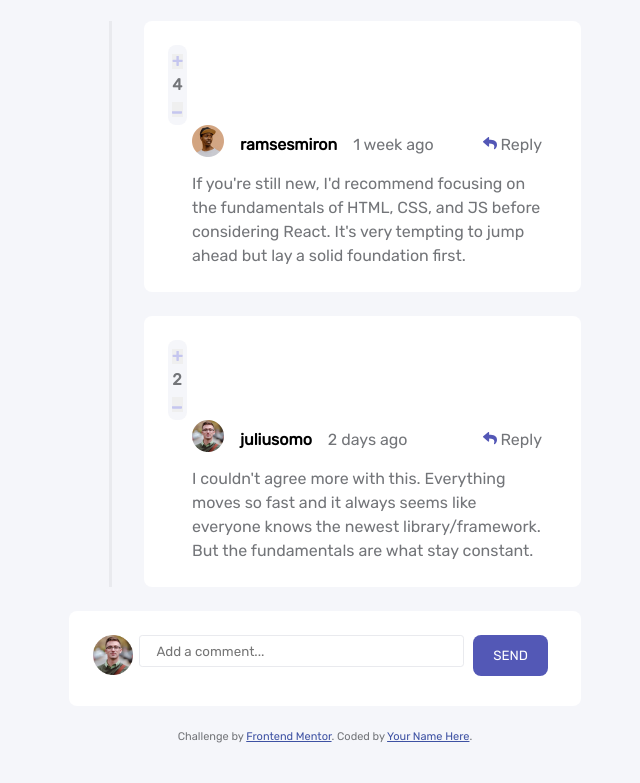
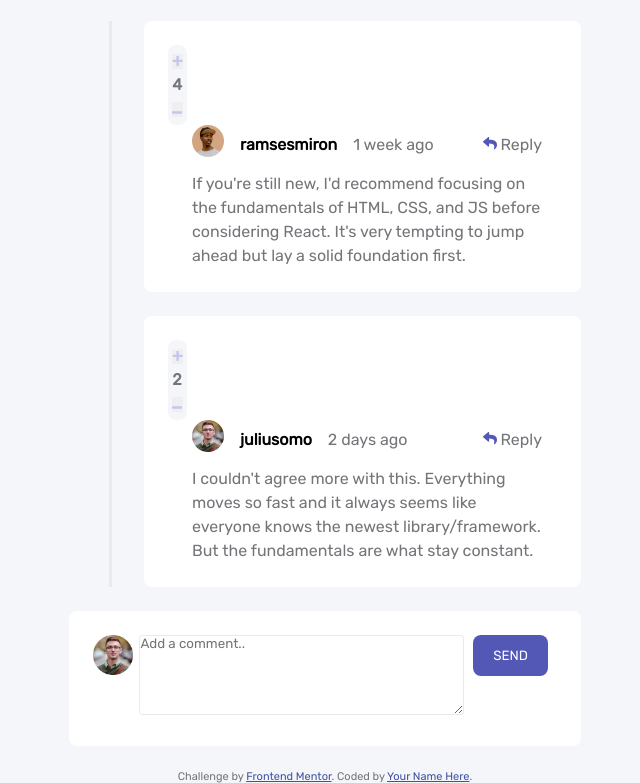
Before and after one commit to Juhaszky/FM--Interactive-Comments, a plain HTML site: page index.html in a window 1280 px wide. Shown: the part 569-1352 px from the top of the page, without its empty margins (315-955 px from the left). Before the commit the page ends 1312 px from the top, so only its background shows below. Drawn offline with Linux system fonts and the light colour scheme; files whose address does not match are found by name.

Commit message:
writing comment section changed. input -> textarea

```diff
--- a/index.html
+++ b/index.html
@@ -24,7 +24,7 @@
         <img src="./images//avatars/image-juliusomo.webp" alt="" srcset="">
       </div>
       <div class="comment-input-box">
-        <input type="text" name="" id="" placeholder="Add a comment...">
+        <textarea name="" id="" cols="65" rows="10" placeholder="Add a comment.."></textarea>
       </div>
       <div class="comment-send-btn">
         <button>SEND</button>
--- a/styles/style.scss
+++ b/styles/style.scss
@@ -108,16 +108,13 @@ main {
     .comment-input-box {
         width: 70%;
         display: inline-block;
-        input {
+        textarea {
             height: 2rem;
             border: 1px solid #E9EAEE;
             border-radius: 0.2rem;
             width: 100%;
+            height: 5rem;
         }
-        input::placeholder {
-
-            padding: 1rem;
-         }
 
     }
     .comment-send-btn {
```
Also changed, not shown: css/style.css, 1 other file.
